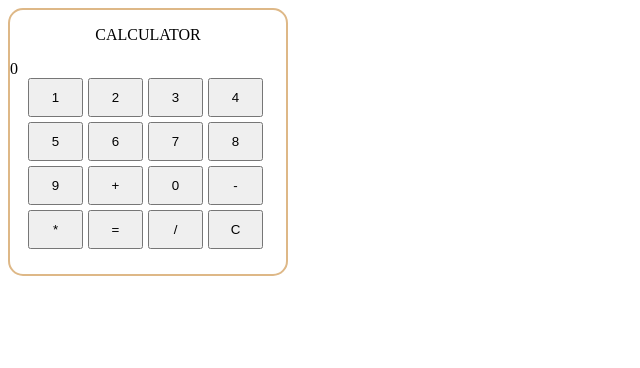
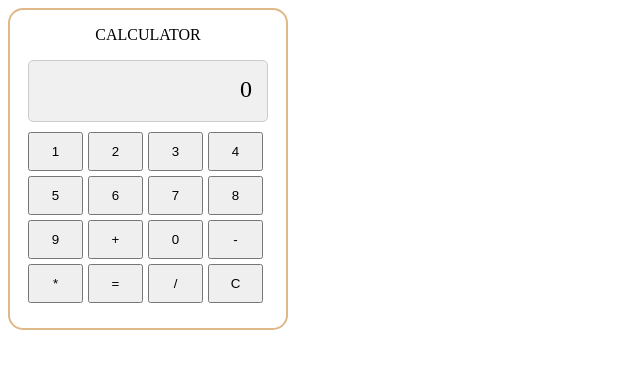
Before and after one commit to Levis-101/Calculator-101, a plain HTML site: page index.html in a window 1280 px wide. Shown: the whole page, without its empty margins (0-640 px from the left). Drawn offline with Linux system fonts and the light colour scheme.

Commit message:
Update calculator-styles.css

```diff
--- a/calculator-styles.css
+++ b/calculator-styles.css
@@ -5,7 +5,9 @@ button{
   padding-bottom: 10px;
   margin-right: 5px;
   margin-bottom: 5px;
+  cursor: pointer;
 }
+
 .calculator-grid{
   display: grid;
   grid-template-columns: 60px 60px 60px 60px;
@@ -14,6 +16,7 @@ button{
   padding-top: 0;
   padding-bottom: 20px;
 }
+
 .calculator{
   border: 2px;
   border-color: burlywood;
@@ -21,7 +24,19 @@ button{
   border-radius: 15px;
   width: fit-content;
 }
+
 .calculator-title{
   display: block;
   text-align: center;
 }
+
+.display{
+  background-color: #f0f0f0;
+  padding: 15px;
+  margin: 10px 18px;
+  border-radius: 5px;
+  text-align: right;
+  font-size: 24px;
+  min-height: 30px;
+  border: 1px solid #ccc;
+}
```
